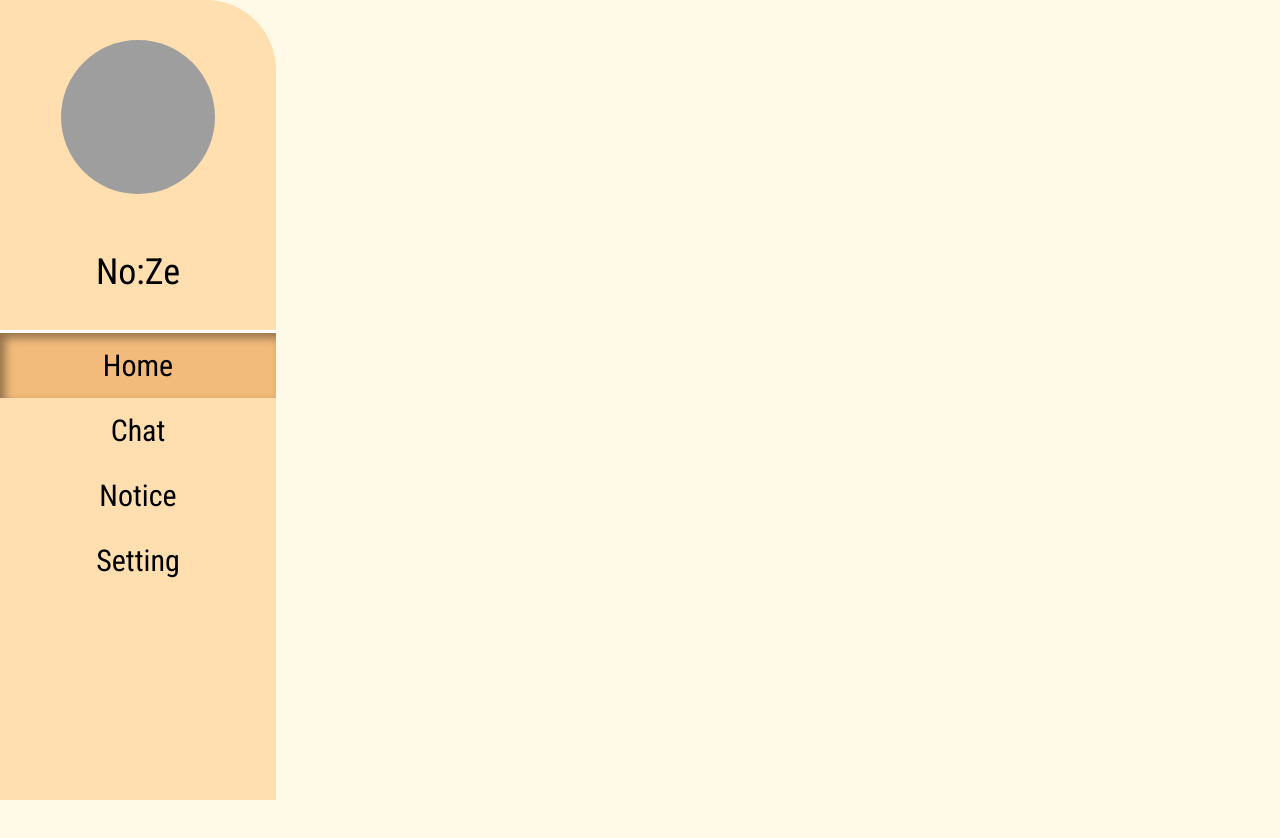
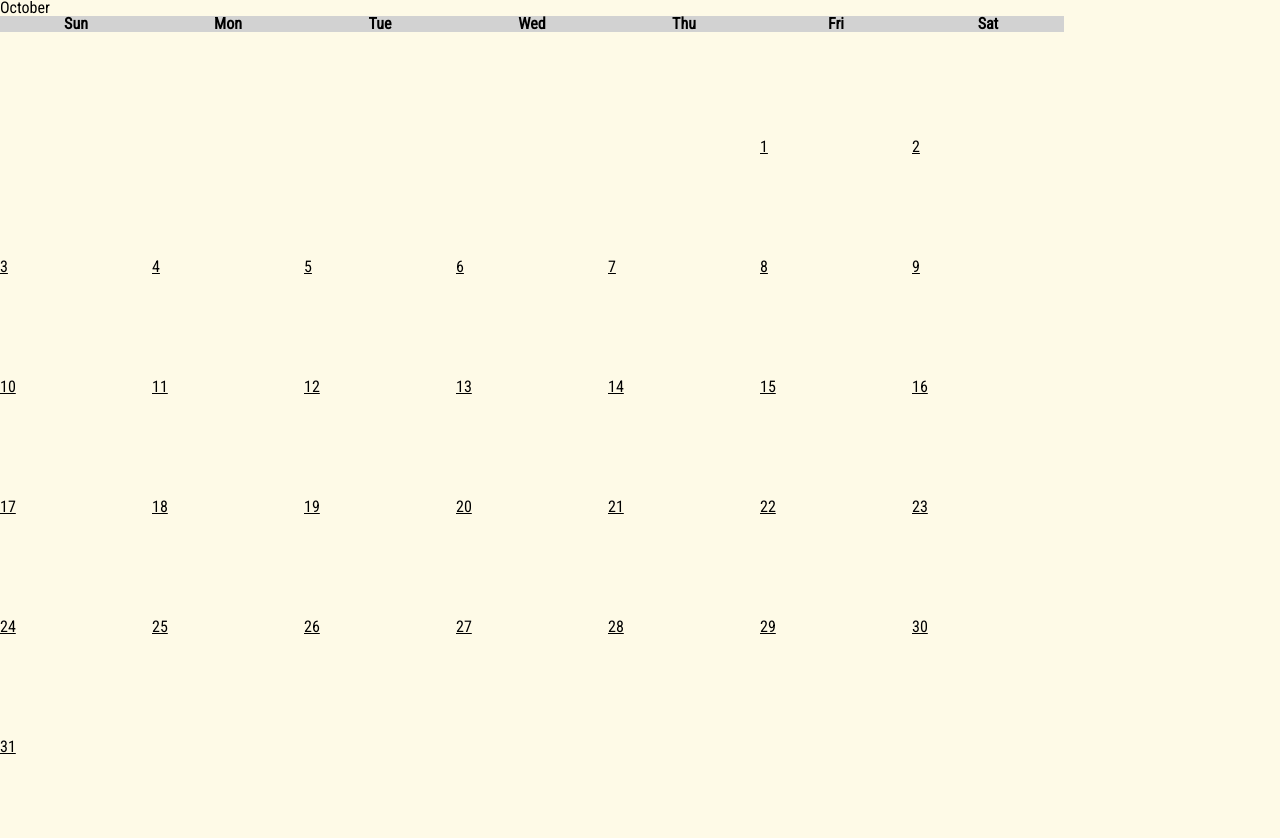
Before and after one commit to CauSharing/client, a React (Create React App) app: page /home/diary/0 in a window 1280 px wide. Shown: the top 838 px of the page. Before the commit the page ends 800 px from the top, so only its background shows below. Built offline with nearby package versions, Linux system fonts and the light colour scheme; sample sign-in values are in the browser's storage; grey boxes are pictures that could not be loaded.

Commit message:
add clickable calendar

```diff
--- a/package.json
+++ b/package.json
@@ -11,10 +11,12 @@
     "cors": "^2.8.5",
     "css-loader": "^6.4.0",
     "http-proxy-middleware": "^2.0.1",
+    "moment": "^2.29.1",
     "node-sass": "^6.0.1",
     "react": "^17.0.2",
     "react-dom": "^17.0.2",
     "react-hook-form": "^7.17.1",
+    "react-moment": "^1.1.1",
     "react-new-window": "^0.1.3",
     "react-router-dom": "^5.3.0",
     "react-scripts": "4.0.3",
--- /dev/null
+++ b/src/components/Calendar.css
@@ -0,0 +1,12 @@
+.calendar-day{
+    width: 596px;
+}
+
+.calendar-day thead{
+    background-color: #D2D2D2;
+}
+
+.calendar-day div{
+    width:152px;
+    height: 120px;
+}
--- /dev/null
+++ b/src/components/Calendar.js
@@ -0,0 +1,102 @@
+import React, {useState} from "react";
+import { Link } from 'react-router-dom';
+import moment from 'moment';
+import './Calendar.css';
+
+function Calendar(){
+    const [date, setDate] = useState(moment());
+    const [allmonths, setAllMonths] = useState(moment.months());
+
+    const weekdayshort = moment.weekdaysShort();
+    const weekdayshortname = weekdayshort.map(day => {
+        return(
+            <th key={day} className="week-day">
+            {day}
+            </th>
+        );
+    })
+
+    const firstDayOfMonth = () => {
+        let firstDay = moment(date)
+                        .startOf("month")
+                        .format("d");
+        console.log(firstDay);
+        return firstDay;
+    }
+
+    const currentDay = () => {
+        return date.format("D");
+    };
+
+    const month = () => {
+        return date.format("MMMM");
+    }
+
+     let blanks = [];
+     for(let i=0; i<firstDayOfMonth(); i++)
+     {
+        blanks.push(
+            <td className="calendar-day empty">
+                <Link to="#">
+                    <div>
+                        {""}
+                    </div>
+                </Link>
+            </td>
+        );
+     }
+
+     let daysInMonth=[];
+     for(let d=1; d<=moment(date).daysInMonth(); d++)
+     {
+        let curDay = d === currentDay() ? "today" : "";
+        daysInMonth.push(
+            <td key={d} className={`calendar-day ${curDay}`}>
+                <Link to="#">
+                    <div>
+                        {d}
+                    </div>
+                </Link>
+            </td>
+        );
+     }
+
+     var totalSlots = [...blanks, ...daysInMonth];
+     let rows = [];
+     let cells = [];
+
+     totalSlots.forEach((row, i) => {
+        if(i%7 !== 0){
+            cells.push(row);
+        }else{
+            rows.push(cells);
+            cells = [];
+            cells.push(row);
+        }
+        if( i === totalSlots.length - 1){
+            rows.push(cells);
+        }
+     });
+
+     let daysinmonth = rows.map((d, i) => {
+        return <tr>{d}</tr>;
+     });
+
+    return(
+        <div>
+            <div className="tail-datetime-calendar">
+                <div className="calendar-navi">
+                {month()}
+                </div>
+            </div>
+            <table className="calendar-day">
+                <thead>
+                    <tr>{weekdayshortname}</tr>
+                </thead>
+                <tbody>{daysinmonth}</tbody>
+            </table>
+        </div>
+    );
+}
+
+export default Calendar;
--- a/src/pages/Diary.js
+++ b/src/pages/Diary.js
@@ -1,13 +1,17 @@
 import React, {useEffect} from "react";
 import { Link ,useParams, useLocation} from 'react-router-dom';
 import GroupSidebar from "../components/GroupSidebar";
+import "./Diary.css";
+import Calendar from "../components/Calendar";
 
 function Diary({}){
     console.log("render diary");
     const {diaryIdx} = useParams();
+
     return(
         <>
-            <GroupSidebar diaryIdx={diaryIdx}/>
+{/*              <GroupSidebar diaryIdx={diaryIdx}/> */}
+            <Calendar />
         </>
 
     );
```
Also changed, not shown: src/pages/Diary.css (added), 1 other file (tests, documents, lock files or other folders).
